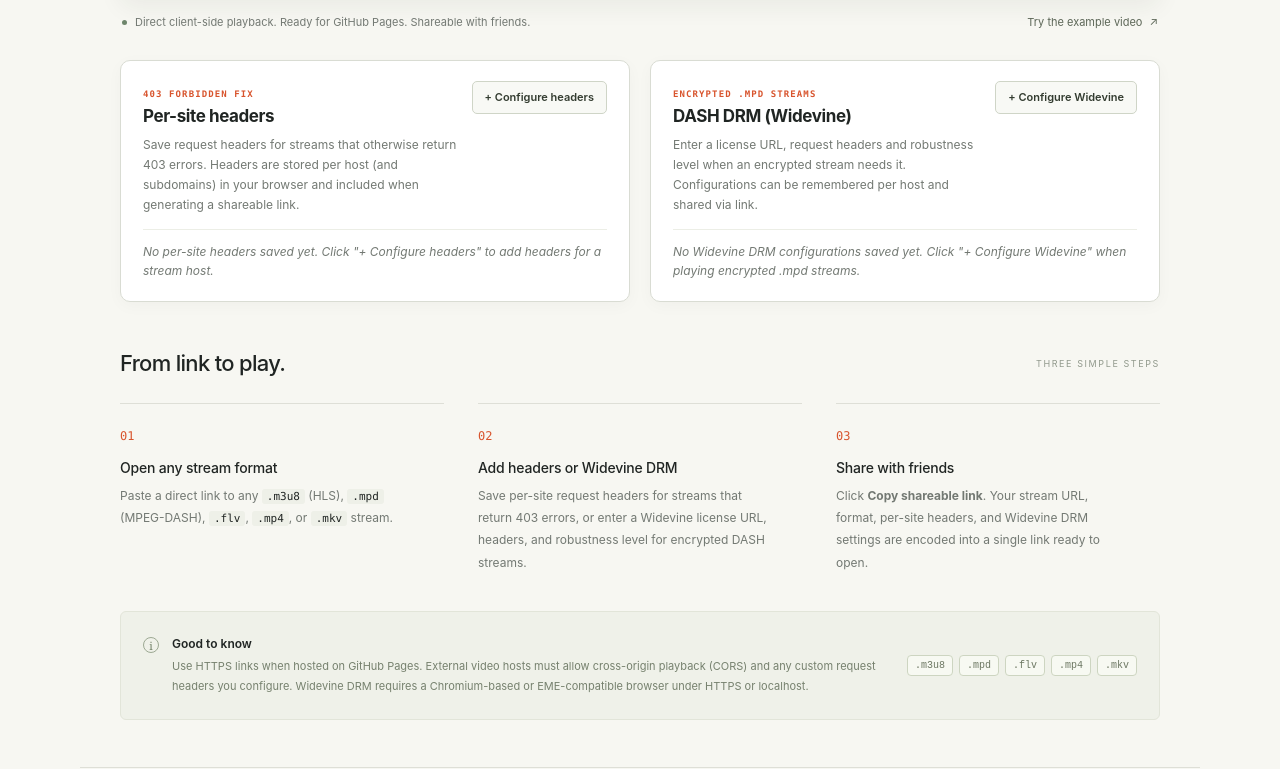
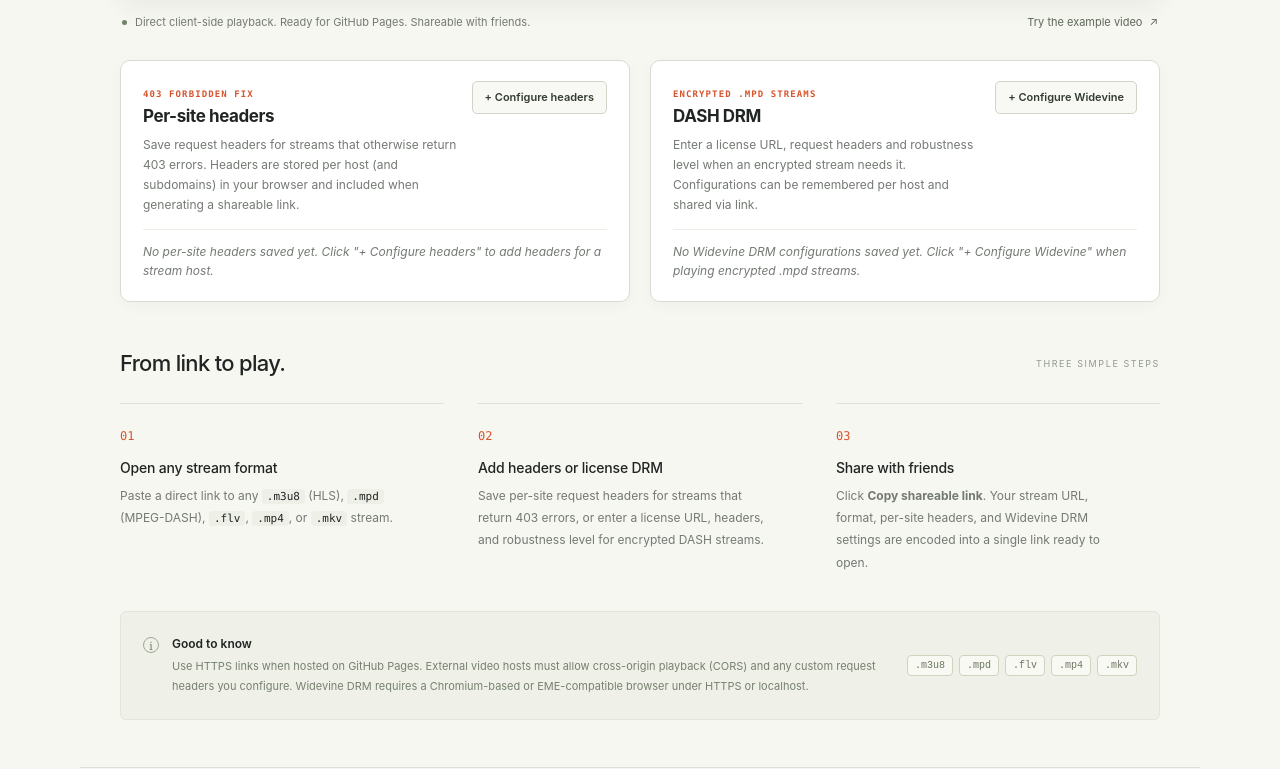
Before and after one commit to CuriousMidnight/DashPlay, a plain HTML site: page index.html in a window 1280 px wide. Shown: the part 987-1756 px from the top of the page. Drawn offline with nearby package versions, Linux system fonts and the light colour scheme; no server answers.

Commit message:
Update index.html

```diff
--- a/index.html
+++ b/index.html
@@ -163,7 +163,7 @@
         <div class="feature-card-header">
           <div>
             <span class="feature-tag">ENCRYPTED .MPD STREAMS</span>
-            <h2>DASH DRM (Widevine)</h2>
+            <h2>DASH DRM</h2>
             <p>Enter a license URL, request headers and robustness level when an encrypted stream needs it. Configurations can be remembered per host and shared via link.</p>
           </div>
           <button id="card-open-drm" class="secondary-action-button" type="button">+ Configure Widevine</button>
@@ -182,8 +182,8 @@
         </article>
         <article>
           <span class="step-number">02</span>
-          <h3>Add headers or Widevine DRM</h3>
-          <p>Save per-site request headers for streams that return 403 errors, or enter a Widevine license URL, headers, and robustness level for encrypted DASH streams.</p>
+          <h3>Add headers or license DRM</h3>
+          <p>Save per-site request headers for streams that return 403 errors, or enter a license URL, headers, and robustness level for encrypted DASH streams.</p>
         </article>
         <article>
           <span class="step-number">03</span>
@@ -313,7 +313,7 @@
 
         <label class="modal-checkbox">
           <input id="drm-include-share" type="checkbox" checked>
-          <span>Include Widevine DRM config when generating a shareable link</span>
+          <span>Include license DRM config when generating a shareable link</span>
         </label>
 
         <p id="drm-error" class="modal-error" role="alert" hidden></p>
```
